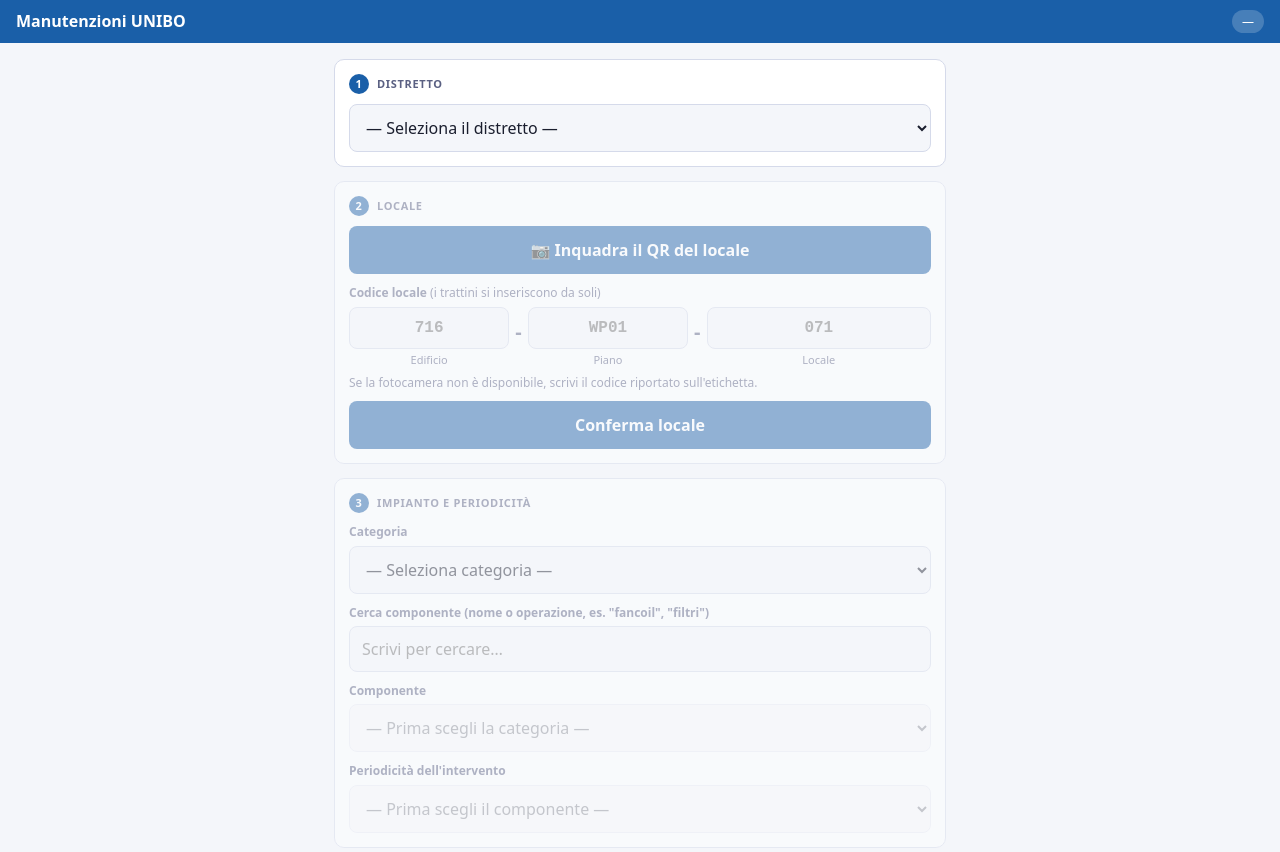
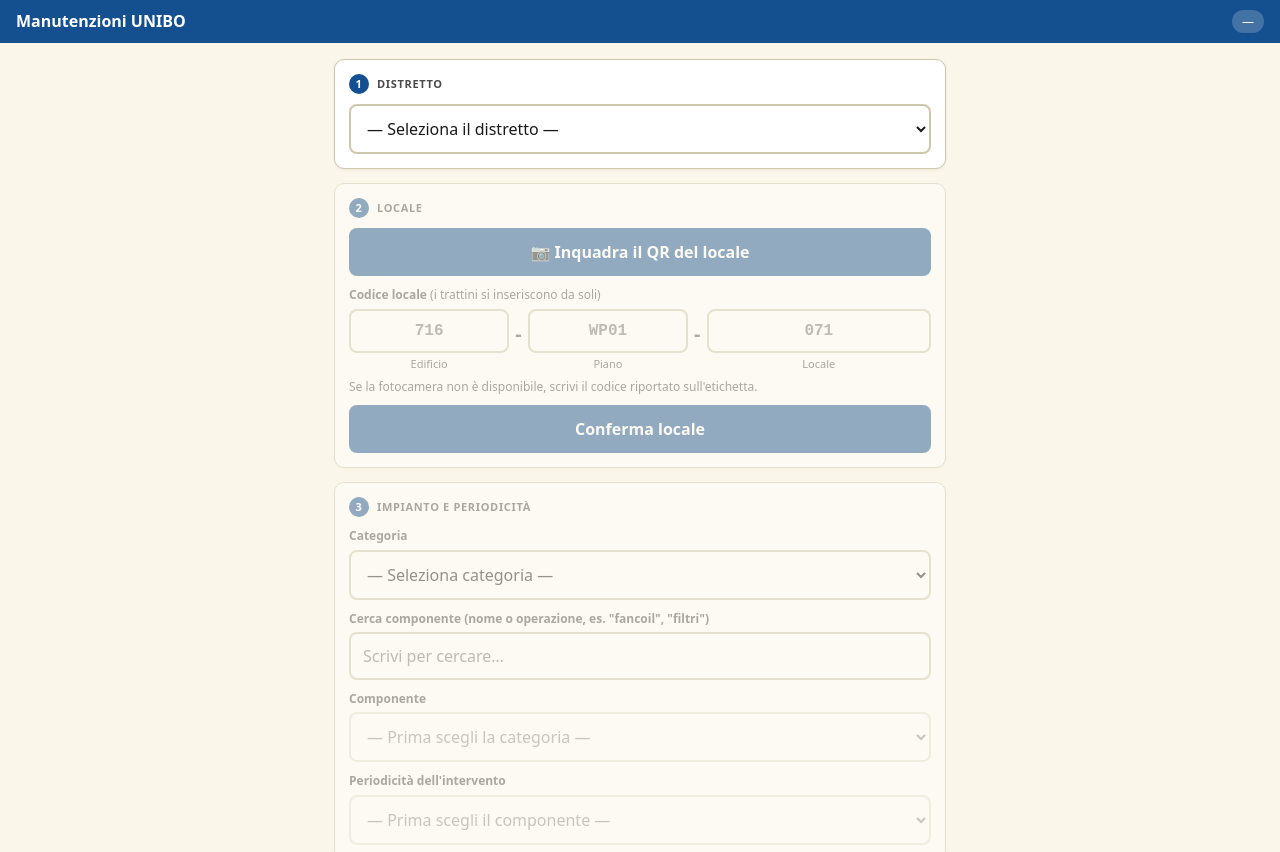
Before and after one commit to Kuthumi1965/manutenzioniUnibo, a plain HTML site: page index.html in a window 1280 px wide. Shown: the top 852 px of the page. Drawn offline with Linux system fonts and the light colour scheme.

Commit message:
Add files via upload

```diff
--- a/index.html
+++ b/index.html
@@ -3,37 +3,34 @@
 <head>
 <meta charset="utf-8">
 <meta name="viewport" content="width=device-width, initial-scale=1, viewport-fit=cover">
-<meta name="theme-color" content="#1A5FA8">
+<meta name="theme-color" content="#14508F">
+<meta name="color-scheme" content="light only">
 <title>Manutenzioni UNIBO</title>
 <style>
 /* ═════════════ CONFIGURAZIONE ═════════════
    Le uniche cose da modificare sono nel blocco <script> "CONFIGURAZIONE" in fondo. */
 *{box-sizing:border-box;margin:0;padding:0}
 :root{
-  --bg:#F4F6FA;--surface:#fff;--surface-alt:#EEF1F7;--border:#D5DAEA;
-  --fg:#1A1E2E;--fg-muted:#5A6082;--accent:#1A5FA8;--accent-light:#EBF2FC;
-  --ok:#1B7B3A;--ok-bg:#E8F5EE;--warn:#9A4A06;--warn-bg:#FEF3E2;
-  --danger:#B3261E;--danger-bg:#FDECEA;--radius:10px;
+  /* tema chiaro fisso: sfondo avorio, caselle bianche, testo ad alto contrasto */
+  --bg:#FAF6EA;--surface:#FFFFFF;--surface-alt:#F3EEDF;--border:#CFC6AE;
+  --fg:#1A1A1A;--fg-muted:#4A4A4A;--accent:#14508F;--accent-light:#E6EEF8;
+  --ok:#17692F;--ok-bg:#E6F4EA;--warn:#7A3B00;--warn-bg:#FFF1DC;
+  --danger:#A3211A;--danger-bg:#FDE9E7;--radius:10px;
   font-family:system-ui,-apple-system,"Segoe UI",Roboto,sans-serif;color-scheme:light;
 }
-@media(prefers-color-scheme:dark){:root{
-  --bg:#0F1117;--surface:#1A1E2E;--surface-alt:#232740;--border:#2E3350;
-  --fg:#E8EAF2;--fg-muted:#9096B4;--accent:#5A9BE0;--accent-light:#1A2D45;
-  --ok:#4CAF7D;--ok-bg:#0D2518;--warn:#F0A040;--warn-bg:#2A1F00;
-  --danger:#E8746A;--danger-bg:#2A0D0A;color-scheme:dark}}
 body{background:var(--bg);color:var(--fg);min-height:100vh;font-size:15px;line-height:1.45}
 header{position:sticky;top:0;z-index:10;background:var(--accent);color:#fff;
   padding:calc(10px + env(safe-area-inset-top,0px)) 16px 10px;display:flex;align-items:center;gap:10px}
 header .t{font-weight:700;font-size:16px;flex:1}
 header .b{font-size:12px;background:rgba(255,255,255,.2);border-radius:20px;padding:3px 10px;white-space:nowrap;max-width:50%;overflow:hidden;text-overflow:ellipsis}
 main{max-width:640px;margin:0 auto;padding:16px 14px calc(32px + env(safe-area-inset-bottom,0px));display:flex;flex-direction:column;gap:14px}
-.card{background:var(--surface);border:1px solid var(--border);border-radius:var(--radius);padding:14px}
+.card{background:var(--surface);border:1px solid var(--border);box-shadow:0 1px 3px rgba(60,50,20,.08);border-radius:var(--radius);padding:14px}
 .card.off{opacity:.45;pointer-events:none}
 .st{font-size:11px;font-weight:700;letter-spacing:.06em;text-transform:uppercase;color:var(--fg-muted);margin-bottom:10px;display:flex;align-items:center;gap:8px}
 .st .n{background:var(--accent);color:#fff;border-radius:50%;width:20px;height:20px;display:inline-flex;align-items:center;justify-content:center;font-size:11px}
 .done .st .n{background:var(--ok)}
 label.l{display:block;font-size:12px;font-weight:600;color:var(--fg-muted);margin:10px 0 5px}
-select,input[type=text],input[type=search]{width:100%;padding:11px 12px;border:1.5px solid var(--border);border-radius:8px;background:var(--bg);color:var(--fg);font-size:16px;font-family:inherit;outline:none}
+select,input[type=text],input[type=search]{width:100%;padding:11px 12px;border:2px solid var(--border);border-radius:8px;background:#fff;color:var(--fg);font-size:16px;font-family:inherit;outline:none}
 select:focus,input:focus{border-color:var(--accent)}
 select:disabled{opacity:.5}
 .btn{display:flex;align-items:center;justify-content:center;gap:8px;width:100%;padding:13px;border:none;border-radius:8px;background:var(--accent);color:#fff;font-size:16px;font-weight:700;cursor:pointer;font-family:inherit}
```
